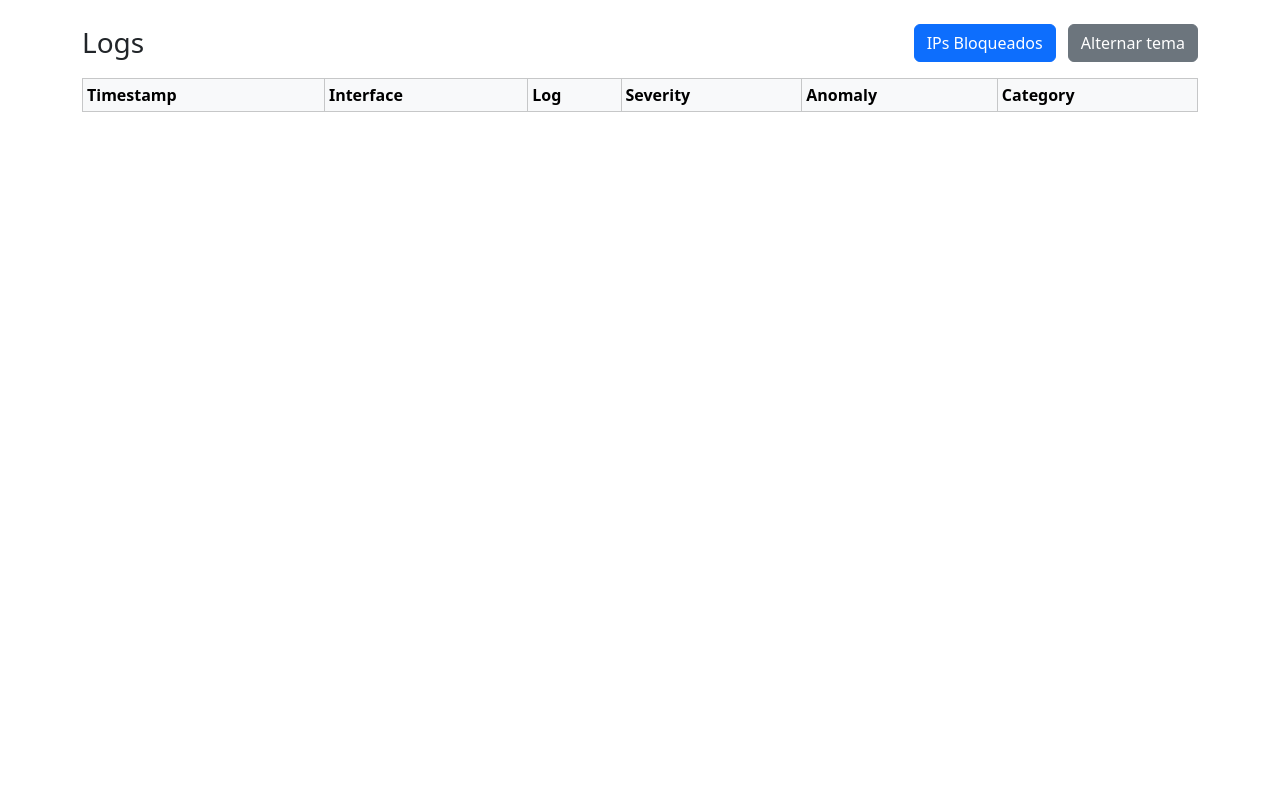
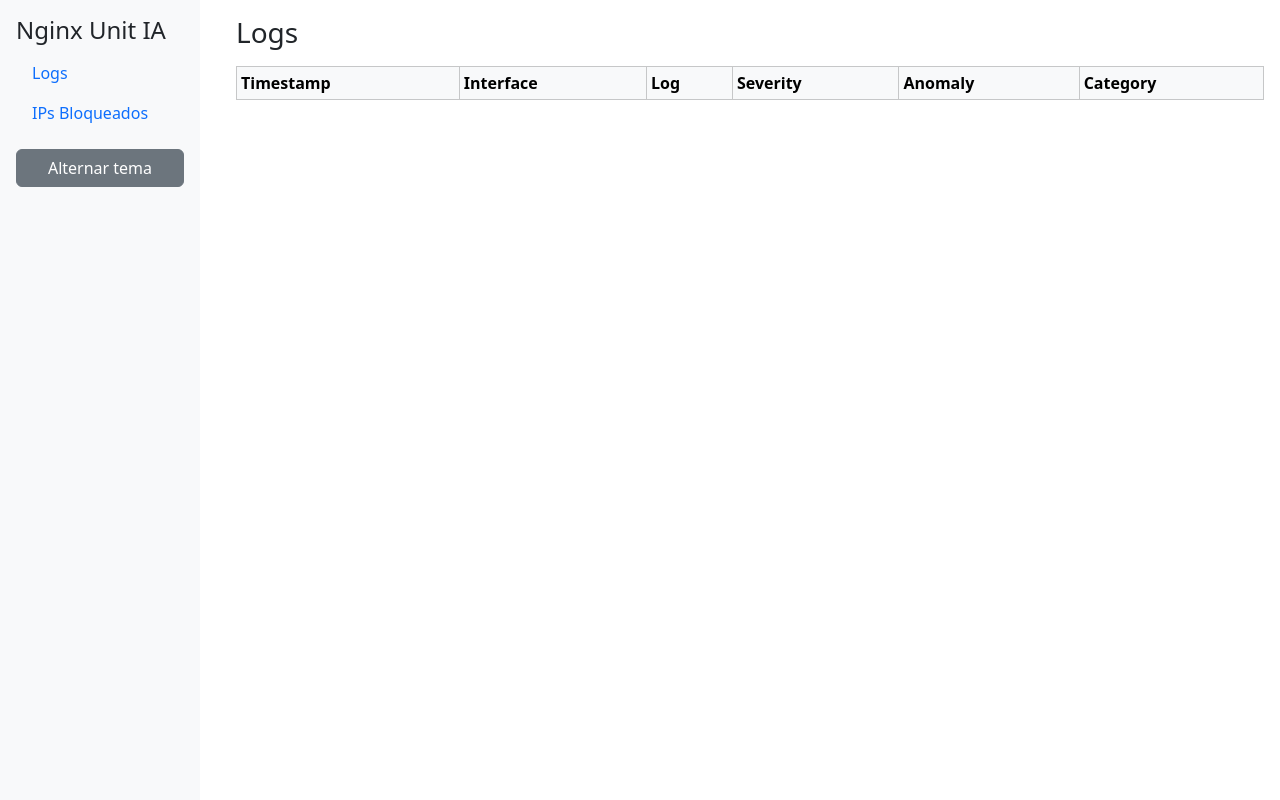
Before and after one commit to aXR6/nginx_unit_ia, a Flask app: page /logs in a window 1280 px wide. Run offline with Flask 3, Linux system fonts and the light colour scheme; data that the repository does not hold is empty; some libraries are stand-ins or nearby versions.

Commit message:
Improve web UI with fixed sidebar

```diff
--- /dev/null
+++ b/app/templates/base.html
@@ -0,0 +1,52 @@
+<!doctype html>
+<html lang="pt-br" data-bs-theme="light">
+<head>
+    <meta charset="utf-8">
+    <title>{{ title or "Nginx Unit IA" }}</title>
+    <link href="https://cdn.jsdelivr.net/npm/bootstrap@5.3.2/dist/css/bootstrap.min.css" rel="stylesheet">
+    <style>
+        body { overflow-x: hidden; }
+        #sidebar {
+            position: fixed;
+            top: 0;
+            bottom: 0;
+            left: 0;
+            width: 200px;
+            padding: 1rem;
+            background-color: #f8f9fa;
+        }
+        #content {
+            margin-left: 220px;
+            padding: 1rem;
+        }
+        .severity-high { color: #dc3545; }
+        .severity-medium { color: #fd7e14; }
+        .severity-low { color: #198754; }
+        .status-blocked { color: #dc3545; }
+        .status-unblocked { color: #198754; }
+    </style>
+</head>
+<body>
+    <div id="sidebar">
+        <h4>Nginx Unit IA</h4>
+        <ul class="nav flex-column mb-3">
+            <li class="nav-item"><a href="/logs" class="nav-link">Logs</a></li>
+            <li class="nav-item"><a href="/blocked" class="nav-link">IPs Bloqueados</a></li>
+        </ul>
+        <button id="toggle-btn" class="btn btn-secondary w-100">Alternar tema</button>
+    </div>
+    <div id="content">
+        {% block content %}{% endblock %}
+    </div>
+<script src="https://cdn.jsdelivr.net/npm/bootstrap@5.3.2/dist/js/bootstrap.bundle.min.js"></script>
+<script>
+function toggleTheme(){
+    const html=document.documentElement;
+    const theme=html.getAttribute('data-bs-theme');
+    html.setAttribute('data-bs-theme', theme==='dark'?'light':'dark');
+}
+document.getElementById('toggle-btn').addEventListener('click', toggleTheme);
+</script>
+{% block scripts %}{% endblock %}
+</body>
+</html>
--- a/app/templates/logs.html
+++ b/app/templates/logs.html
@@ -1,24 +1,7 @@
-<!doctype html>
-<html lang="pt-br" data-bs-theme="light">
-<head>
-    <meta charset="utf-8">
-    <title>Logs</title>
-    <link href="https://cdn.jsdelivr.net/npm/bootstrap@5.3.2/dist/css/bootstrap.min.css" rel="stylesheet">
-    <style>
-        .severity-high { color: #dc3545; }
-        .severity-medium { color: #fd7e14; }
-        .severity-low { color: #198754; }
-    </style>
-</head>
-<body class="p-4">
-    <div class="container">
-        <div class="d-flex justify-content-between align-items-center mb-3">
-            <h1 class="h3 mb-0">Logs</h1>
-            <div>
-                <a href="/blocked" class="btn btn-primary me-2">IPs Bloqueados</a>
-                <button id="toggle-btn" class="btn btn-secondary">Alternar tema</button>
-            </div>
-        </div>
+{% extends 'base.html' %}
+
+{% block content %}
+<h1 class="h3 mb-3">Logs</h1>
 <div class="table-responsive">
     <table class="table table-sm table-bordered" id="logs-table">
         <thead class="table-light">
@@ -34,8 +17,9 @@
         <tbody></tbody>
     </table>
 </div>
-    </div>
-<script src="https://cdn.jsdelivr.net/npm/bootstrap@5.3.2/dist/js/bootstrap.bundle.min.js"></script>
+{% endblock %}
+
+{% block scripts %}
 <script>
 async function fetchLogs() {
     const res = await fetch('/api/logs');
@@ -55,14 +39,7 @@ async function fetchLogs() {
         tbody.appendChild(tr);
     });
 }
-function toggleTheme() {
-    const html = document.documentElement;
-    const theme = html.getAttribute('data-bs-theme');
-    html.setAttribute('data-bs-theme', theme === 'dark' ? 'light' : 'dark');
-}
-document.getElementById('toggle-btn').addEventListener('click', toggleTheme);
 fetchLogs();
 setInterval(fetchLogs, 5000);
 </script>
-</body>
-</html>
+{% endblock %}
--- a/app/wsgi.py
+++ b/app/wsgi.py
@@ -12,13 +12,13 @@ def index():
 @app.route('/logs')
 def logs():
     logs = db.get_logs(limit=200)
-    return render_template('logs.html', logs=logs)
+    return render_template('logs.html', title='Logs', logs=logs)
 
 
 @app.route('/blocked')
 def blocked():
     blocked = db.get_blocked_ips(limit=200)
-    return render_template('blocked.html', blocked=blocked)
+    return render_template('blocked.html', title='IPs Bloqueados', blocked=blocked)
 
 @app.route('/api/logs')
 def api_logs():
```
Also changed, not shown: app/templates/blocked.html (+10 -24 lines). Lines whose indentation alone changed are shown as unchanged.
